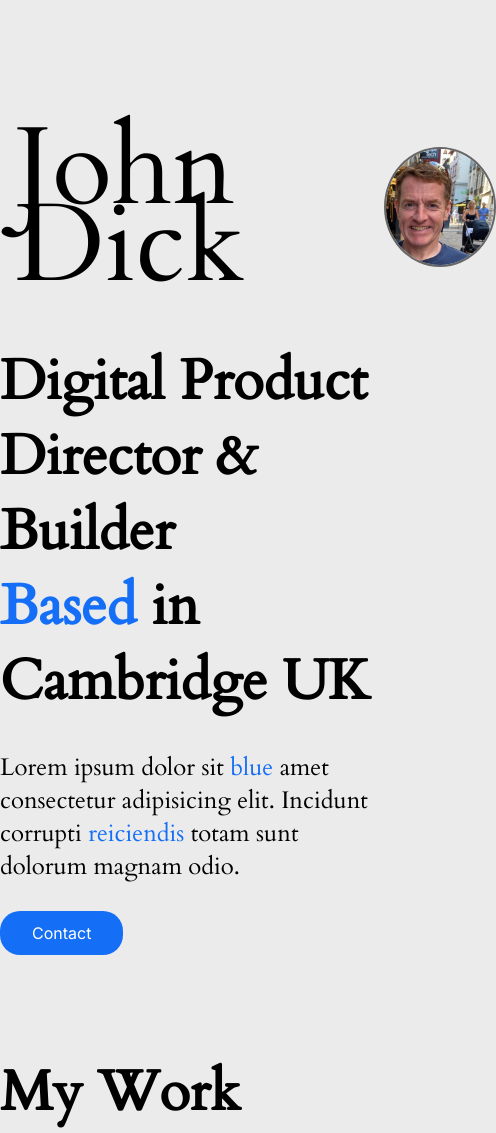
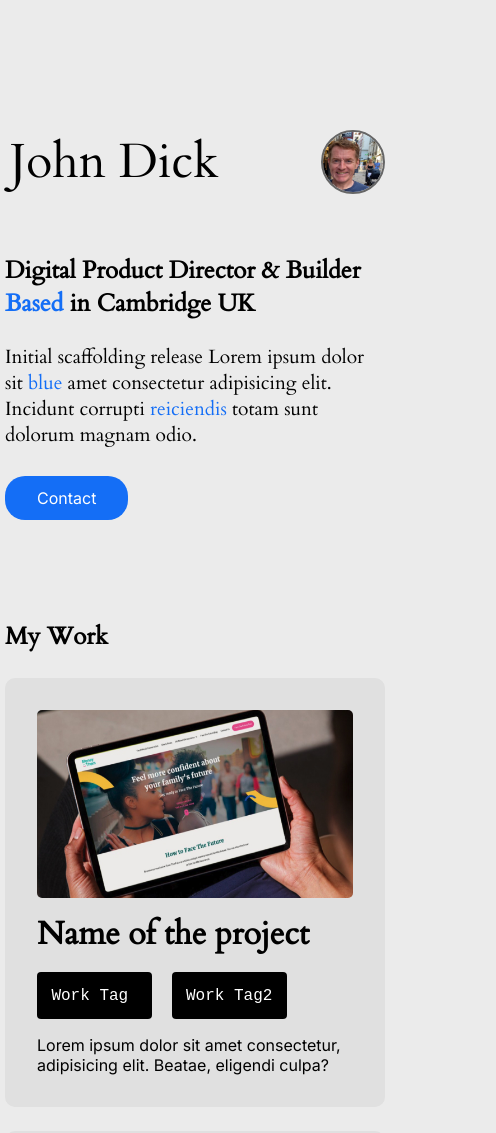
Before and after one commit to johndck/week2assignment, a plain HTML site: page index.html in a window 390 px wide. Shown: the top 1133 px of the page, 496 px wide, since content can reach past the window. Drawn offline with Linux system fonts and the light colour scheme.

Commit message:
added responsive changes

```diff
--- a/assets/style.css
+++ b/assets/style.css
@@ -35,7 +35,7 @@ h1 {
 h2,
 .hero-subtitle {
   font-family: "Cardo", serif;
-  font-size: 3.5rem;
+  font-size: 3rem;
 }
 
 .hero-text {
@@ -50,14 +50,14 @@ h3 {
 }
 
 .container {
-  max-width: 900px;
+  max-width: 56.875rem;
   margin: 0 auto;
+  padding: 0 0.3125rem 0 0.3125rem;
 }
 
 .top-banner {
   display: flex;
   flex-direction: row;
-  gap: 140px;
   align-items: center;
   justify-content: space-evenly;
   margin-top: 130px;
@@ -193,7 +193,7 @@ h3 {
 
 .skill-wrap {
   align-self: end;
-  /* border: black 1px solid; */
+  /* border: black 1px solid;*/
   display: flex;
   flex-direction: column;
   gap: 10px;
@@ -205,6 +205,7 @@ h3 {
   display: flex;
   flex-direction: column;
   gap: 5px;
+  /* border: black 1px solid; */
 }
 
 /* Each skills line will be converted into flex to get the items into a row. */
@@ -267,4 +268,88 @@ h3 {
   cursor: pointer;
 }
 
+.version {
+  font-family: "Jet Brains Mono", monospace;
+  padding-bottom: 1rem;
+  font-size: 0.75rem;
+}
+
 /* Media queries to make the site responsive */
+
+@media screen and (max-width: 790px) {
+  /* Make the top banner responsive   */
+
+  h1 {
+    font-size: 4rem;
+  }
+
+  .profile-pic {
+    width: 6rem;
+    height: 6rem;
+  }
+
+  h2,
+  .hero-subtitle {
+    font-size: 3rem;
+  }
+
+  /* My work section */
+
+  .work-display {
+    margin-top: 1.55rem;
+    display: grid;
+    grid-template-columns: 1fr;
+    column-gap: 1.5rem;
+    row-gap: 1.5rem;
+  }
+
+  /* about me */
+
+  .about-me-container {
+    display: grid;
+    grid-template-columns: 1fr;
+    gap: 2rem;
+  }
+
+  .work-tag {
+    margin-right: 0.9rem;
+  }
+
+  .work-tag {
+    font-size: 1rem;
+    padding: 0.9rem;
+  }
+
+  .mission-container {
+    display: grid;
+    grid-template-columns: 1fr;
+    gap: 1.5rem;
+  }
+}
+
+@media screen and (max-width: 450px) {
+  /* Make the top banner responsive   */
+
+  h1 {
+    font-size: 3rem;
+  }
+
+  .top-banner {
+    padding: 0 0 30px 5px;
+  }
+
+  h2,
+  .hero-subtitle {
+    font-size: 1.5rem;
+  }
+
+  .profile-pic {
+    width: 4rem;
+    height: 4rem;
+  }
+
+  .hero-text {
+    font-size: 1.2rem;
+    margin-top: 1.5rem;
+  }
+}
--- a/index.html
+++ b/index.html
@@ -57,7 +57,7 @@
         <h2>Digital Product Director & Builder</h2>
         <h2><span class="title-blue">Based</span> in Cambridge UK</h2>
         <p class="hero-text">
-          Lorem ipsum dolor sit <span class="title-blue">blue</span> amet
+          Initial scaffolding release Lorem ipsum dolor sit <span class="title-blue">blue</span> amet
           consectetur adipisicing elit. Incidunt corrupti
           <span class="title-blue">reiciendis</span> totam sunt dolorum magnam
           odio.
@@ -183,11 +183,8 @@
         <div class="about-me-container">
 
           <!-- creates a 2x1 grid to hold 2 grid items
-
           The 2 grid items are about-me-wrap + skills-wrap.
-
           -->
-
           <!-- grid item 1-->
 
           <div class="about-me-wrap">
@@ -196,8 +193,6 @@
             <p>Lorem, ipsum dolor sit amet consectetur adipisicing elit. Nulla aperiam, reiciendis repellendus iste sunt commodi.</p>
             <p>Lorem, ipsum dolor sit amet consectetur adipisicing elit.Lorem, ipsum dolor sit amet consectetur adipisicing elit.</p>
             <p>Lorem, ipsum dolor sit amet consectetur adipisicing elit.Lorem, ipsum dolor sit amet consectetur adipisicing elit. </p>
-
-
 
           </div>
 
@@ -299,6 +294,11 @@
       <a href="#" class="footer-links">Email</a>
       <a href="#" class="footer-links">Privacy</a>
       </div>
+      <!-- Add version control to the footer-->
+
+      <div>
+        <p class="container version">v 0.1.01.01</p>
+      </div>
 
     </footer>
 
```
